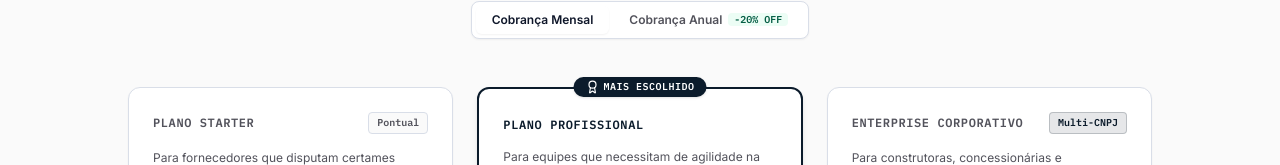
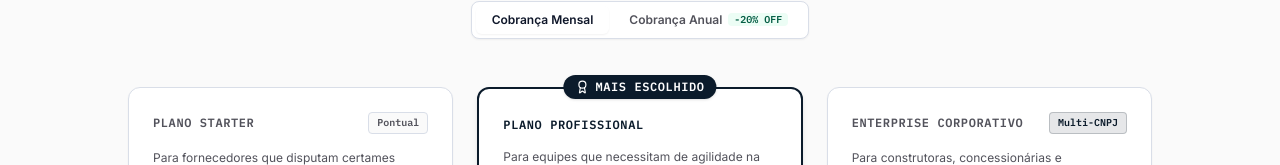
Before and after one commit to renanoacruz-gif/editalflash, a Next.js app: page /pricing in a window 1280 px wide. Shown: the part 477-642 px from the top of the page. Built offline with nearby package versions, Linux system fonts and the light colour scheme; no server answers.

Commit message:
fix(pricing): align plan badge text size and padding to design tokens

```diff
--- a/app/pricing/page.tsx
+++ b/app/pricing/page.tsx
@@ -272,7 +272,7 @@ export default function PricingPage() {
 
           {/* PLANO PROFISSIONAL — MAIS ESCOLHIDO */}
           <div className="bg-[var(--surface)] rounded-xl p-6 border-2 border-[var(--brand)] shadow-md relative flex flex-col justify-between space-y-6">
-            <div className="absolute -top-3 left-1/2 -translate-x-1/2 bg-[var(--brand)] text-white text-[10px] font-mono font-bold uppercase tracking-wider px-3 py-0.5 rounded-full shadow flex items-center gap-1 whitespace-nowrap">
+            <div className="absolute -top-3.5 left-1/2 -translate-x-1/2 bg-[var(--brand)] text-white text-xs font-mono font-bold uppercase tracking-wider px-3 py-1 rounded-full shadow flex items-center gap-1.5 whitespace-nowrap">
               <Award className="w-3.5 h-3.5 text-white" />
               <span>Mais escolhido</span>
             </div>
```
